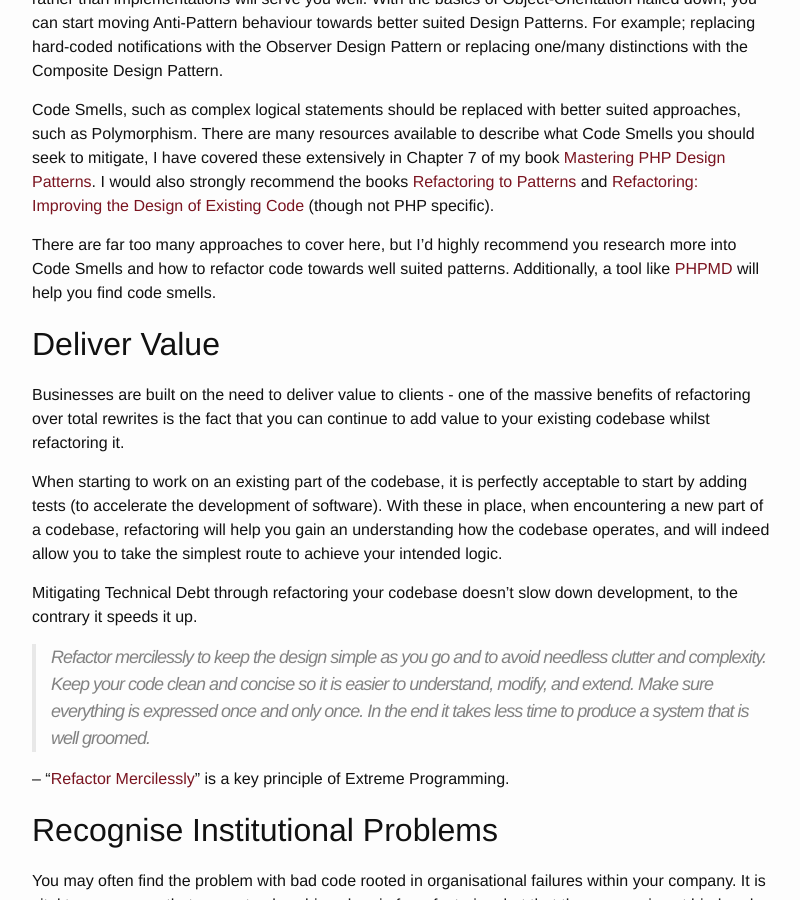
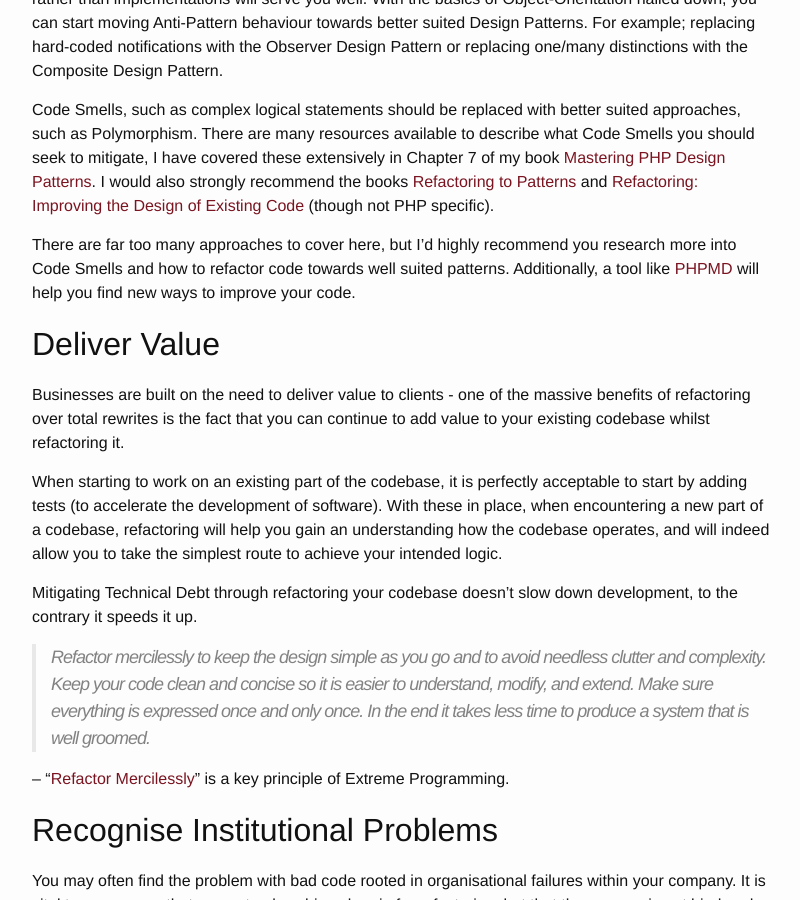
Before and after one commit to IcyApril/icyapril.github.io, a Jekyll site: the page built from _posts/2016-12-23-refactoring-legacy-php.markdown, in a window 1280 px wide and 900 px high, scrolled down 3928 px. Shown: the whole window, without its empty margins (238-1038 px from the left). Built offline with Jekyll 4.4.1, drawn with Linux system fonts in a browser that asks for light colours; comment, search, counter and statistics services are not loaded.

Commit message:
Clarification.

```diff
--- a/_posts/2016-12-23-refactoring-legacy-php.markdown
+++ b/_posts/2016-12-23-refactoring-legacy-php.markdown
@@ -65,7 +65,7 @@
 
 Code Smells, such as complex logical statements should be replaced with better suited approaches, such as Polymorphism. There are many resources available to describe what Code Smells you should seek to mitigate, I have covered these extensively in Chapter 7 of my book [Mastering PHP Design Patterns](https://www.packtpub.com/application-development/mastering-php-design-patterns). I would also strongly recommend the books [Refactoring to Patterns](https://www.amazon.co.uk/gp/product/B001TKD4RQ/ref=as_li_qf_sp_asin_il_tl?ie=UTF8&camp=1634&creative=6738&creativeASIN=B001TKD4RQ&linkCode=as2&tag=icya-21) and [Refactoring: Improving the Design of Existing Code](https://www.amazon.co.uk/gp/product/0201485672/ref=as_li_tl?ie=UTF8&camp=1634&creative=6738&creativeASIN=0201485672&linkCode=as2&tag=icya-21) (though not PHP specific).
 
-There are far too many approaches to cover here, but I'd highly recommend you research more into Code Smells and how to refactor code towards well suited patterns. Additionally, a tool like [PHPMD](https://phpmd.org/) will help you find code smells.
+There are far too many approaches to cover here, but I'd highly recommend you research more into Code Smells and how to refactor code towards well suited patterns. Additionally, a tool like [PHPMD](https://phpmd.org/) will help you find new ways to improve your code.
 
 ## Deliver Value
 
```
